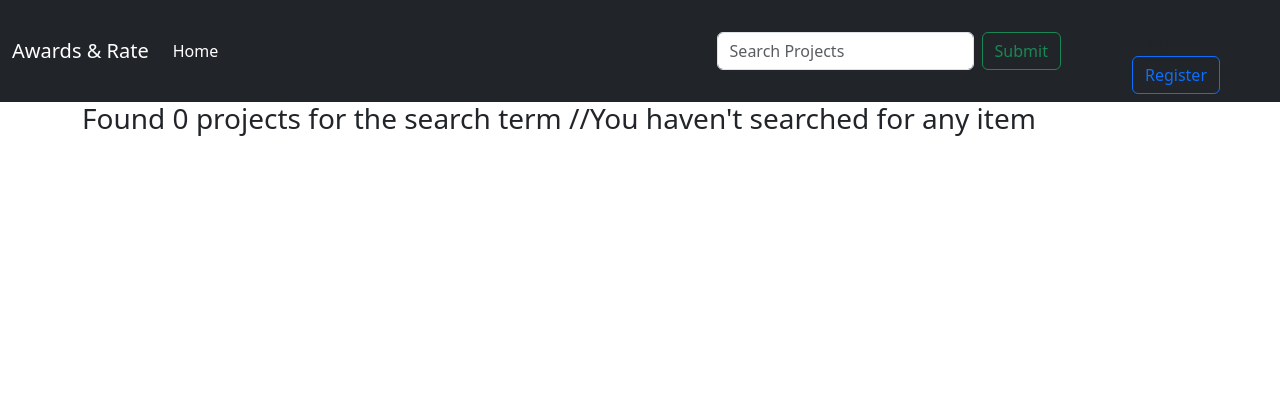
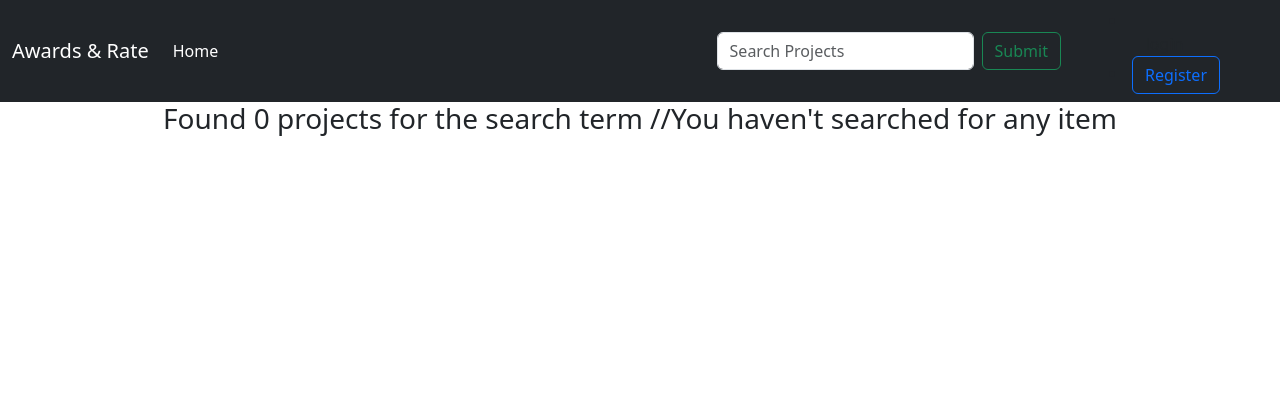
Before and after one commit to GraceMwende/ReviewApp, a Django app: page /search/ in a window 1280 px wide. Shown: the top 402 px of the page. Run offline with Django 4.2, Linux system fonts and the light colour scheme; some libraries are stand-ins or nearby versions.

Commit message:
arrange view by id and search

```diff
--- a/restF/templates/search.html
+++ b/restF/templates/search.html
@@ -3,17 +3,21 @@
 <div class="container">
     <div class="row">
       {% if projects %}
-        <h3>Found {{projects|length}} of searched term {{messages}}</h3>
+        <h3 class="text-center">Found {{projects|length}} of searched term {{messages}}</h3>
       {% else %}
-        <h3>Found 0 projects for the search term //{{messages}} </h3>
+        <h3 class="text-center">Found 0 projects for the search term //{{messages}} </h3>
       {% endif %}
     </div>
 
-    <div class="row">
+    <div class="container d-flex flex-wrap">
       {% for project in projects %}
-      <div class="col-sm-6 col-md-3">
-          <h1>{{project.project_title}}</h1>
-          <img src="{{project.project_image.url}}" class="img-thumbnail" alt="{{project.project_title}}">
+      <div class="col-4">
+          <div class="card mx-2 my-2">
+            <img src="{{project.project_image.url}}" class="img-fluid" alt="{{project.project_title}}">
+         <div class="card-body">
+          <h1 class="card-title">{{project.project_title}}</h1>
+         </div>
+          </div>
       </div>
       {% endfor %}
     </div>
```
Also changed, not shown: restF/templates/project.html (+15 -15 lines).
